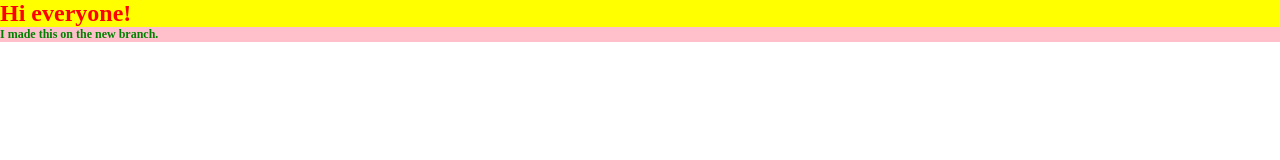
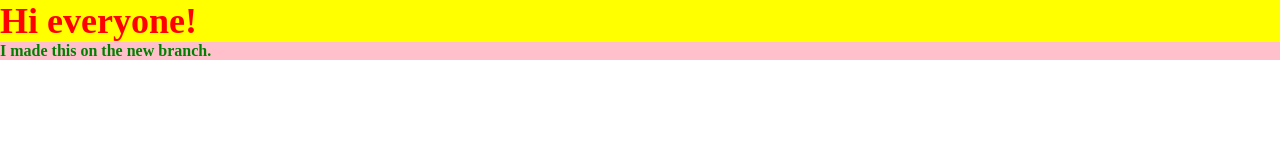
Before and after one commit to franklinkong981/Branch_Merge_Practice, a plain HTML site: page index.html in a window 1280 px wide. Drawn offline with Linux system fonts and the light colour scheme.

Commit message:
Made heading font sizes bigger

```diff
--- a/styles.css
+++ b/styles.css
@@ -7,11 +7,11 @@
 h1 {
     color: red;
     background-color: yellow;
-    font-size: 24px;
+    font-size: 36px;
 }
 
 h2 {
     color: green;
     background-color: pink;
-    font-size: 12px;
+    font-size: 16px;
 }
```
